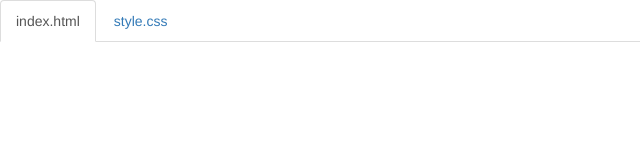
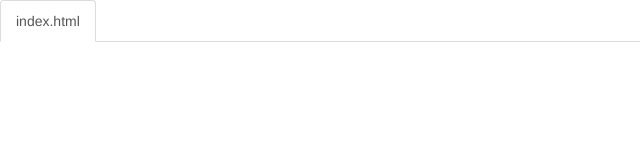
Before and after one commit to karlao3976/banana-king, a plain HTML site: page code.html in a window 1280 px wide. Shown: the full height of the page, 0-640 px from the left. Drawn offline with nearby package versions, Linux system fonts and the light colour scheme.

Commit message:
change code.html

```diff
--- a/code.html
+++ b/code.html
@@ -31,7 +31,6 @@ If you have any other files, make sure you follow the structure below.
     <div class="container-fluid">
         <ul class="nav nav-tabs navbar-fixed-top">
             <li class="active"><a href="#index">index.html</a></li>
-            <li><a href="#style">style.css</a></li>
         </ul>
 
 <!--
```
